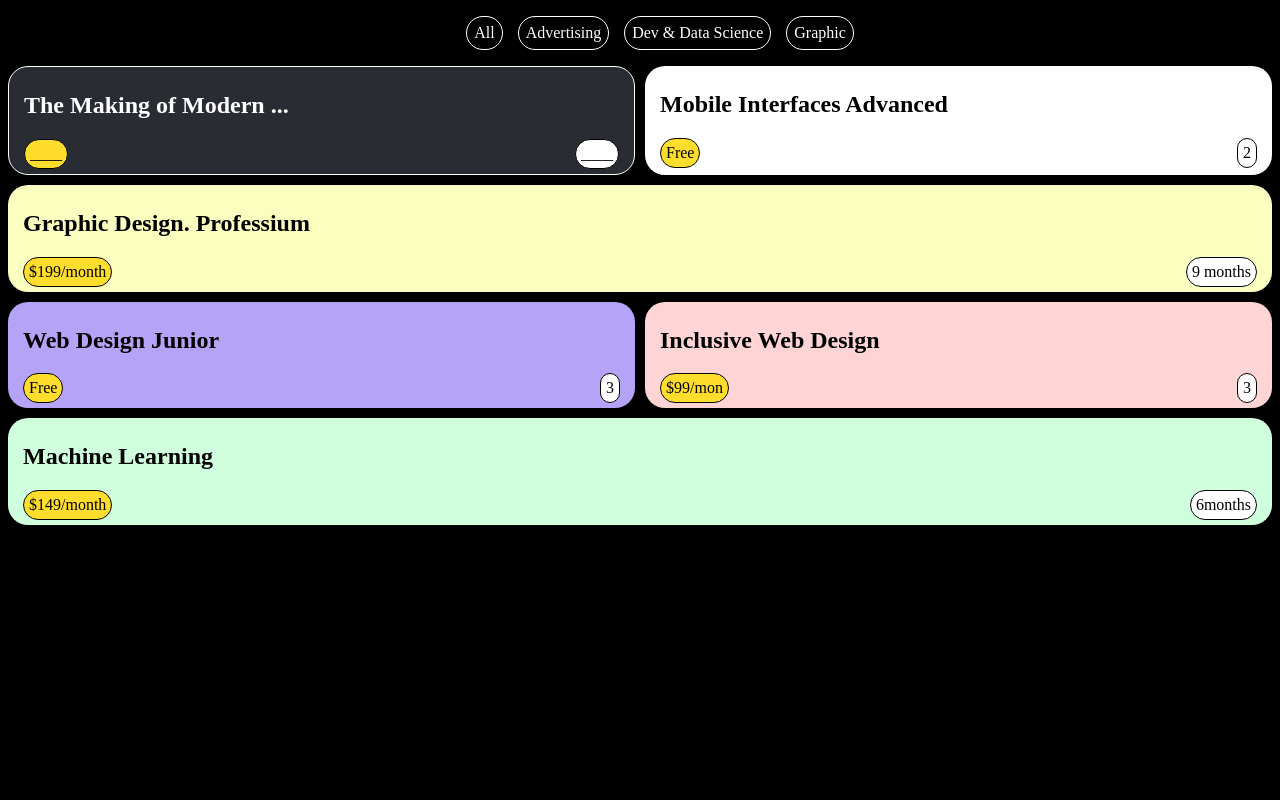
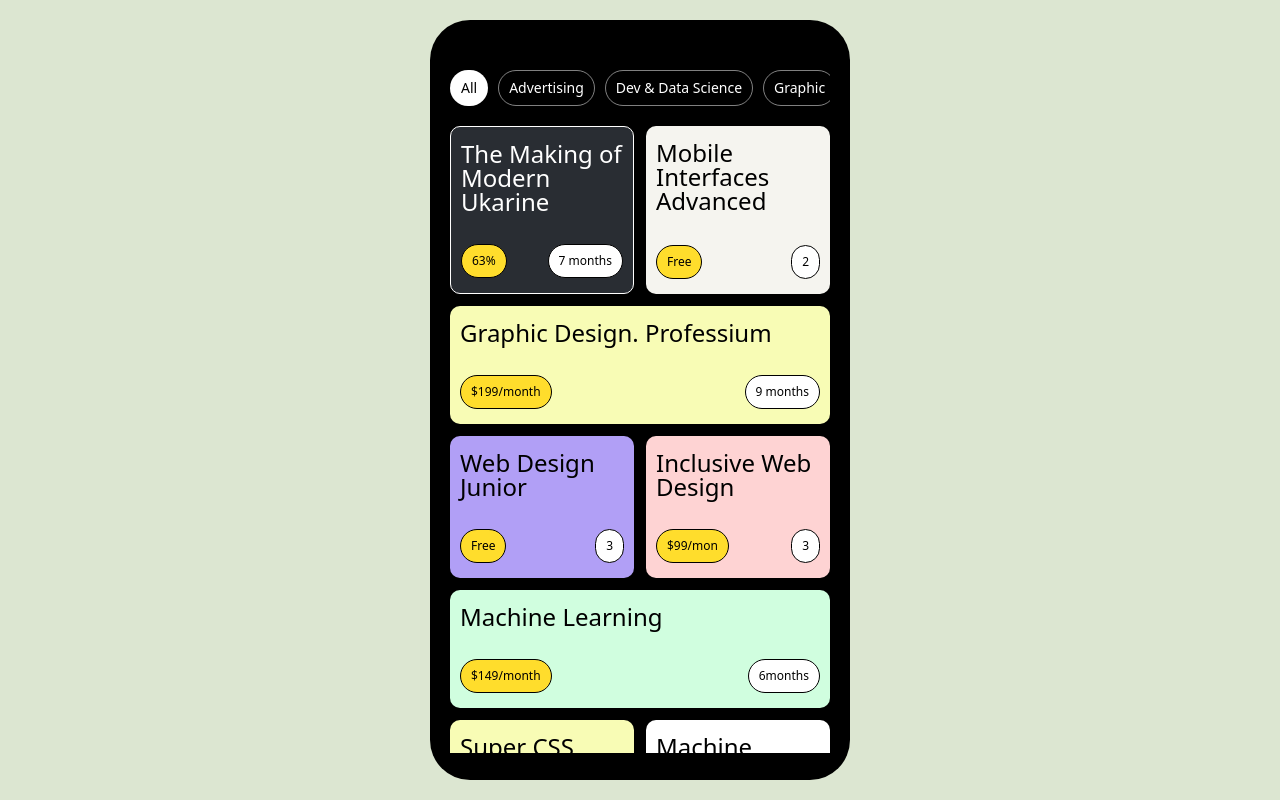
Before and after one commit to aidenkim9/CSS-layout-practice, a website built with Vite: page index.html in a window 1280 px wide. Built offline with nearby package versions, Linux system fonts and the light colour scheme.

Commit message:
education App HTML & CSS

```diff
--- a/index.html
+++ b/index.html
@@ -10,49 +10,68 @@
     <div class="phone">
       <header class="header">
         <ul class="header__list">
-          <li class="header__list-item">All</li>
+          <li class="header__list-item header__list-item--inverted">All</li>
           <li class="header__list-item">Advertising</li>
           <li class="header__list-item">Dev & Data Science</li>
           <li class="header__list-item">Graphic</li>
+          <li class="header__list-item">IOS Development</li>
         </ul>
       </header>
       <div class="cards">
-        <div class="card">
-          <h2 class="card__title">The Making of Modern ...</h2>
+        <div class="cards__card">
+          <h2 class="card__title">The Making of Modern Ukarine</h2>
           <div class="card__footer">
-            <span class="price">____</span><span class="month">____</span>
+            <span class="card__price">63%</span
+            ><span class="card__length">7 months</span>
           </div>
         </div>
-        <div class="card">
+        <div class="cards__card">
           <h2 class="card__title">Mobile Interfaces Advanced</h2>
           <div class="card__footer">
-            <span class="price">Free</span><span class="month">2</span>
+            <span class="card__price">Free</span
+            ><span class="card__length">2</span>
           </div>
         </div>
-        <div class="card">
+        <div class="cards__card">
           <h2 class="card__title">Graphic Design. Professium</h2>
           <div class="card__footer">
-            <span class="price">$199/month</span
-            ><span class="month">9 months</span>
+            <span class="card__price">$199/month</span
+            ><span class="card__length">9 months</span>
           </div>
         </div>
-        <div class="card">
+        <div class="cards__card">
           <h2 class="card__title">Web Design Junior</h2>
           <div class="card__footer">
-            <span class="price">Free</span><span class="month">3</span>
+            <span class="card__price">Free</span
+            ><span class="card__length">3</span>
           </div>
         </div>
-        <div class="card">
+        <div class="cards__card">
           <h2 class="card__title">Inclusive Web Design</h2>
           <div class="card__footer">
-            <span class="price">$99/mon</span><span class="month">3</span>
+            <span class="card__price">$99/mon</span
+            ><span class="card__length">3</span>
           </div>
         </div>
-        <div class="card">
+        <div class="cards__card">
           <h2 class="card__title">Machine Learning</h2>
           <div class="card__footer">
-            <span class="price">$149/month</span
-            ><span class="month">6months</span>
+            <span class="card__price">$149/month</span
+            ><span class="card__length">6months</span>
+          </div>
+        </div>
+        <div class="cards__card">
+          <h2 class="card__title">Super CSS Layout</h2>
+          <div class="card__footer">
+            <span class="card__price">$99/mon</span
+            ><span class="card__length">3</span>
+          </div>
+        </div>
+        <div class="cards__card">
+          <h2 class="card__title">Machine Learning</h2>
+          <div class="card__footer">
+            <span class="card__price">$149/month</span
+            ><span class="card__length">6months</span>
           </div>
         </div>
       </div>
--- /dev/null
+++ b/styles/reset.scss
@@ -0,0 +1,134 @@
+/* http://meyerweb.com/eric/tools/css/reset/
+   v2.0 | 20110126
+   License: none (public domain)
+*/
+
+html,
+body,
+div,
+span,
+applet,
+object,
+iframe,
+h1,
+h2,
+h3,
+h4,
+h5,
+h6,
+p,
+blockquote,
+pre,
+a,
+abbr,
+acronym,
+address,
+big,
+cite,
+code,
+del,
+dfn,
+em,
+img,
+ins,
+kbd,
+q,
+s,
+samp,
+small,
+strike,
+strong,
+sub,
+sup,
+tt,
+var,
+b,
+u,
+i,
+center,
+dl,
+dt,
+dd,
+ol,
+ul,
+li,
+fieldset,
+form,
+label,
+legend,
+table,
+caption,
+tbody,
+tfoot,
+thead,
+tr,
+th,
+td,
+article,
+aside,
+canvas,
+details,
+embed,
+figure,
+figcaption,
+footer,
+header,
+hgroup,
+menu,
+nav,
+output,
+ruby,
+section,
+summary,
+time,
+mark,
+audio,
+video {
+  margin: 0;
+  padding: 0;
+  border: 0;
+  font-size: 100%;
+  font: inherit;
+  vertical-align: baseline;
+}
+/* HTML5 display-role reset for older browsers */
+article,
+aside,
+details,
+figcaption,
+figure,
+footer,
+header,
+hgroup,
+menu,
+nav,
+section {
+  display: block;
+}
+body {
+  line-height: 1;
+}
+ol,
+ul {
+  list-style: none;
+}
+blockquote,
+q {
+  quotes: none;
+}
+blockquote:before,
+blockquote:after,
+q:before,
+q:after {
+  content: "";
+  content: none;
+}
+table {
+  border-collapse: collapse;
+  border-spacing: 0;
+}
+
+body {
+  font-family: system-ui, -apple-system, BlinkMacSystemFont, "Segoe UI", Roboto,
+    Oxygen, Ubuntu, Cantarell, "Open Sans", "Helvetica Neue", sans-serif;
+}
--- a/styles/style.scss
+++ b/styles/style.scss
@@ -1,67 +1,103 @@
+@import "./reset.scss";
+
 body {
-  background-color: black;
+  background-color: #dce6d1;
+  display: flex;
+
+  justify-content: center;
+  align-items: center;
+  height: 100vh;
 }
 
-.header__list {
-  display: flex;
-  column-gap: 15px;
-  justify-content: center;
-  flex-wrap: wrap;
-  .header__list-item {
+.phone {
+  background-color: black;
+  border-radius: 40px;
+  height: 95%;
+  width: 420px;
+  padding: 50px 20px;
+  box-sizing: border-box;
+}
+
+.header {
+  overflow-x: scroll;
+  .header__list {
+    display: flex;
     color: white;
-    list-style-type: none;
-    border: 0.1px solid white;
-    border-radius: 25px;
-    padding: 7px;
+    gap: 10px;
+    width: max-content;
+    .header__list-item {
+      font-size: 14px;
+      border: 1px solid rgba($color: white, $alpha: 0.5);
+      border-radius: 20px;
+      padding: 10px;
+    }
+    .header__list-item--inverted {
+      background-color: white;
+      color: black;
+    }
   }
 }
 
 .cards {
+  margin: 20px 0px;
   display: grid;
-  gap: 10px;
   grid-template-columns: repeat(2, 1fr);
-  .card {
-    border-radius: 20px;
-    padding: 5px 15px;
+  gap: 12px;
+  overflow-y: scroll;
+  height: 95%;
+  .cards__card {
+    background-color: white;
+    padding: 15px 10px;
+    border-radius: 10px;
+    display: flex;
+    flex-direction: column;
+    justify-content: space-between;
+    row-gap: 30px;
     &:first-child {
-      color: white;
       background-color: #292d33;
-      border: 0.6px solid white;
+      border: 0.2px solid white;
+      .card__title {
+        color: white;
+      }
     }
     &:nth-child(2) {
-      background-color: white;
+      background-color: #f5f4ef;
     }
     &:nth-child(3) {
-      background-color: #fafebe;
+      background-color: #f8fcb5;
+    }
+    &:nth-child(4) {
+      background-color: #b19ff6;
+    }
+    &:nth-child(5) {
+      background-color: #fed3d3;
+    }
+    &:nth-child(6) {
+      background-color: #d0fedf;
+    }
+    &:nth-child(7) {
+      background-color: #f8fcb5;
+    }
+    &:nth-child(3n) {
       grid-column: span 2;
     }
-    &:nth-child(4) {
-      background-color: #b5a3f7;
-    }
-    &:nth-child(5) {
-      background-color: #fed4d4;
-    }
-    &:nth-child(6) {
-      background-color: #cfffdc;
-      grid-column: span 2;
+    .card__title {
+      font-size: 24px;
     }
     .card__footer {
+      font-size: 12px;
       display: flex;
       justify-content: space-between;
-      align-items: center;
-      .price {
-        color: black;
-        background-color: #ffdd2d;
+      span {
         border: 1px solid black;
-        padding: 5px;
-        border-radius: 15px;
+        border-radius: 20px;
+        padding: 10px;
       }
-      .month {
-        color: black;
+      .card__price {
+        background-color: rgb(255, 221, 44);
+      }
+      .card__length {
         background-color: white;
-        border: 1px solid black;
-        padding: 5px;
-        border-radius: 30px;
       }
     }
   }
```
